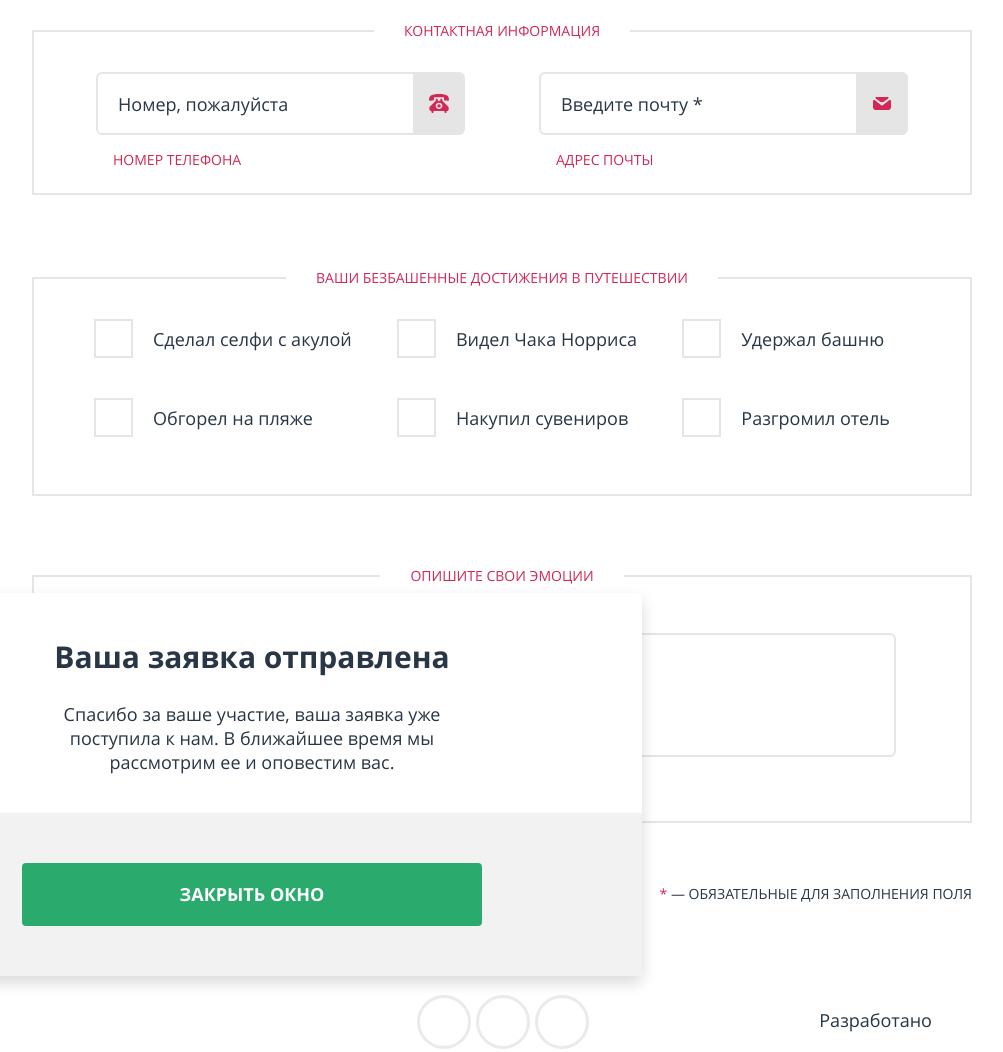
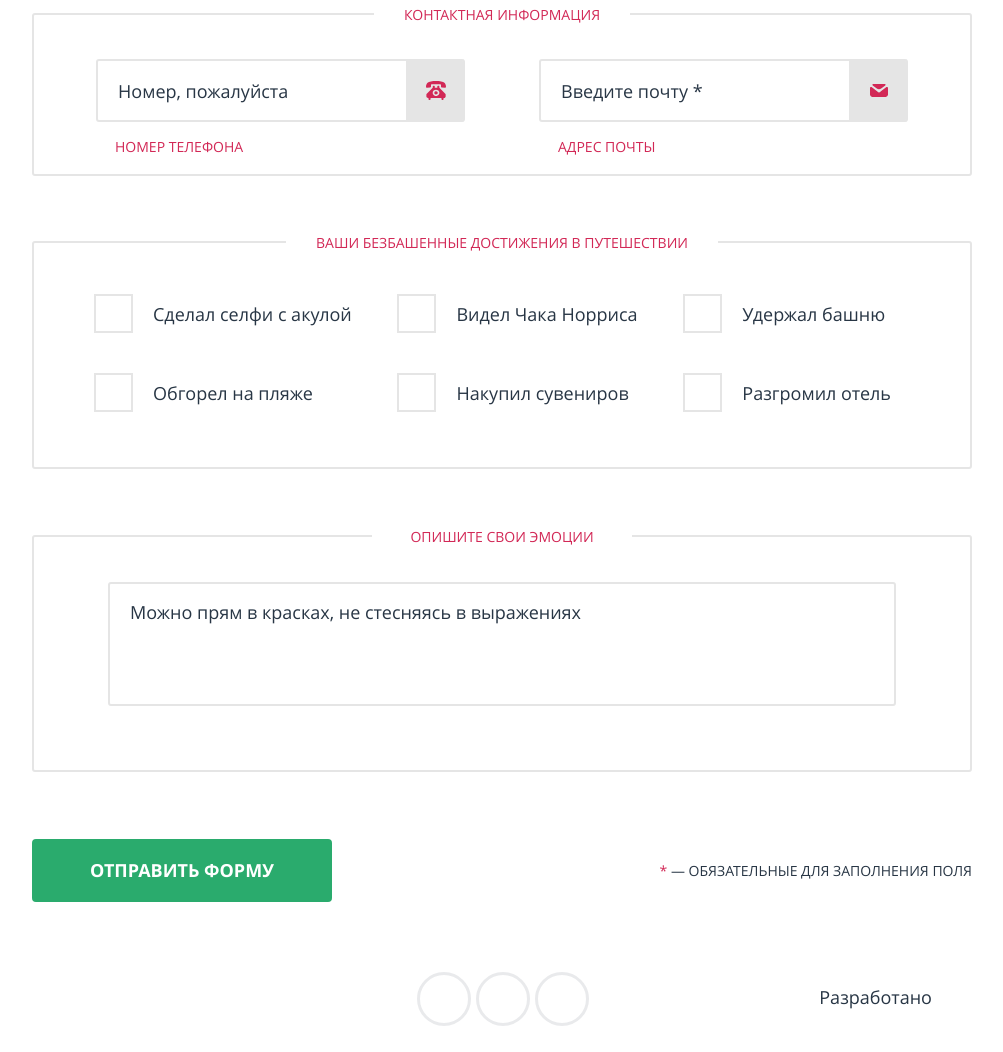
Before and after one commit to Goshak95/974579-pink-24, a website: page source/form.html in a window 1280 px wide. Shown: the part 1047-2099 px from the top of the page, without its empty margins (138-1141 px from the left). Drawn offline with nearby package versions, Linux system fonts and the light colour scheme; files that its build step writes are made by us from their sources.

Commit message:
реализует pixel perfect верстку планшетной версии страницы формы

```diff
--- a/source/form.html
+++ b/source/form.html
@@ -99,7 +99,7 @@
             <div class="form__container form__container--small form__container--highlighted">
               <div class="wrapper form__fieldset-wrapper">
                 <fieldset class="form__fieldset form__fieldset--app">
-                  <div class="form__legend form__legend--with-margin form__legend--app">С каким приложением путешествовали?</div>
+                  <div class="form__legend form__legend--app">С каким приложением путешествовали?</div>
                   <div class="form__field-group form__field-group--app">
                     <div class="form__field-wrapper form__field-wrapper--app">
                       <input type="radio" class="form__radio visually-hidden" name="app" id="ios">
@@ -141,7 +141,7 @@
             <div class="form__container form__container--highlighted">
               <div class="wrapper form__fieldset-wrapper">
                 <fieldset class="form__fieldset form__fieldset--achievements">
-                  <div class="form__legend form__legend--with-margin">Ваши безбашенные&#10;достижения в путешествии</div>
+                  <div class="form__legend form__legend--achivements">Ваши безбашенные&#10;достижения в путешествии</div>
                     <div class="form__field-group form__field-group--achievements">
                       <div class="form__field-wrapper form__field-wrapper--checkbox">
                         <input type="checkbox" class="form__checkbox visually-hidden" name="selfie" id="selfie">
@@ -174,8 +174,8 @@
           </div>
           <div class="form__container form__container--emotions">
             <div class="wrapper">
-              <fieldset class="form__fieldset">
-                <div class="form__legend">Опишите свои эмоции</div>
+              <fieldset class="form__fieldset form__fieldset--emotions">
+                <div class="form__legend form__legend--emotions">Опишите свои эмоции</div>
                 <textarea class="form__textarea" name="feedback" cols="30" rows="10" placeholder="Можно прям в красках, не стесняясь в выражениях"></textarea>
               </fieldset>
             </div>
@@ -241,7 +241,7 @@
         <button class="button button--submit modal__button" type="button">Ок</button>
       </div>
     </div>
-    <div class="modal modal--success">
+    <div class="modal modal--success visually-hidden">
       <div class="modal__wrapper">
         <p class="modal__title">Ваша заявка&#10;отправлена</p>
         <p class="modal__text">Спасибо за ваше участие, ваша заявка уже поступила к нам. В ближайшее время мы рассмотрим ее и&#10;оповестим вас.</p>
--- a/source/less/components/form-container.less
+++ b/source/less/components/form-container.less
@@ -3,7 +3,7 @@
   line-height: 30px;
 
   @media (min-width: @tablet-width) {
-    padding-bottom: 50px;
+    padding-bottom: 47px;
   }
 
   @media (min-width: @desktop-width) {
@@ -26,7 +26,7 @@
 
   @media (min-width: @tablet-width) {
     font-size: 18px;
-    padding: 94px 65px 76px 65px;
+    padding: 91px 65px 71px;
   }
 
   @media (min-width: @desktop-width) {
--- a/source/less/components/form.less
+++ b/source/less/components/form.less
@@ -31,7 +31,7 @@
   padding: 35px 0 42px;
 
   @media (min-width: @tablet-width) {
-    padding: 0 0 52px 0;
+    padding: 0 0 68px;
   }
 
   @media (min-width: @desktop-width) {
@@ -44,6 +44,7 @@
 
     @media (min-width: @tablet-width) {
       background-color: transparent;
+      padding: 0 0 66px;
     }
   }
 
@@ -67,10 +68,18 @@
 
   &--contacts {
     padding: 33px 0 42px;
+
+    @media (min-width: @tablet-width) {
+      padding: 0 0 65px;
+    }
   }
 
   &--emotions {
     padding: 37px 0 39px;
+
+    @media (min-width: @tablet-width) {
+      padding: 0 0 67px;
+    }
   }
 }
 
@@ -79,10 +88,23 @@
   border: none;
   margin: 0;
   padding: 0;
+  border-radius: 3px;
 
   @media (min-width: @tablet-width) {
     border: 2px solid @gray;
-    padding: 0 60px 54px 60px;
+    padding: 0 58px 54px;
+
+    &--contacts {
+      padding: 0 58px 31px;
+    }
+
+    &--achievements {
+      padding: 0 58px 52px;
+    }
+
+    &--emotions {
+      padding: 0 58px 40px;
+    }
   }
 
   @media (min-width: @desktop-width) {
@@ -166,14 +188,18 @@
       flex-direction: column;
       position: relative;
 
+      &:not(:last-child) {
+        margin-bottom: 30px;
+      }
+
       & .form__input {
-        margin-bottom: 10px;
+        margin-bottom: 8px;
         border-top-right-radius: 0;
         border-bottom-right-radius: 0;
       }
 
       & .form__label {
-        margin-left: 17px;
+        margin-left: 19px;
       }
     }
 
@@ -207,10 +233,10 @@
       content: "";
       background-color: @gray;
       border-right: 2px solid @gray;
-      border-radius: 6px;
+      border-radius: 3px;
       border-top-left-radius: 0;
       border-bottom-left-radius: 0;
-      width: 59px;
+      width: 68px;
       height: 63px;
       display: block;
       background-repeat: no-repeat;
@@ -241,7 +267,10 @@
 
   @media (min-width: @tablet-width) {
     margin-left: 0;
-    margin-right: 20px;
+    margin-right: 19px;
+    margin-bottom: 0;
+    position: relative;
+    top: 2px;
   }
 
   &--normal {
@@ -285,6 +314,12 @@
       background-color: @white;
       margin-right: 29px;
     }
+
+    @media (min-width: @tablet-width) {
+      &::before {
+        margin-right: 20px;
+      }
+    }
   }
 }
 
@@ -294,7 +329,7 @@
   font-size: 18px;
   font-family: inherit;
   border: 2px solid @gray;
-  border-radius: 6px;
+  border-radius: 3px;
   height: 63px;
 
   &::placeholder {
@@ -323,20 +358,18 @@
   @media (min-width: @tablet-width) {
     background-color: @white;
     padding: 0 30px;
-    margin: -10px auto 32px auto;
+    margin: -9px auto 32px auto;
     white-space: normal;
     width: fit-content;
-  }
-
-  &--with-margin {
-    @media (max-width: @mobile-width-only) {
-      margin-bottom: 37px;
-    }
   }
 
   &--contacts {
     @media (max-width: @mobile-width-only) {
       display: none;
+    }
+
+    @media (min-width: @tablet-width) {
+      margin-bottom: 35px;
     }
   }
 
@@ -345,7 +378,21 @@
 
     @media (min-width: @tablet-width) {
       padding: 0 25px;
-      margin-bottom: 0;
+      margin-bottom: 40px;
+    }
+  }
+
+  &--achivements {
+    margin-bottom: 37px;
+
+    @media (min-width: @tablet-width) {
+      margin-bottom: 40px;
+    }
+  }
+
+  &--emotions {
+    @media (min-width: @tablet-width) {
+      padding: 0 38px;
     }
   }
 }
@@ -409,7 +456,7 @@
   font-family: inherit;
   margin-top: 16px;
   border: 2px solid @gray;
-  border-radius: 6px;
+  border-radius: 3px;
   resize: none;
   line-height: 30px;
 
@@ -418,7 +465,8 @@
   }
 
   @media (min-width: @tablet-width) {
-    height: 189px;
+    height: 193px;
+    margin-top: 4px;
   }
 
   @media (min-width: @desktop-width) {
@@ -459,7 +507,7 @@
   margin-bottom: 34px;
 
   @media (min-width: @tablet-width) {
-    width: 296px;
+    width: 300px;
     margin-bottom: 0;
   }
 }
--- a/source/less/components/modal.less
+++ b/source/less/components/modal.less
@@ -18,6 +18,16 @@
     width: 460px;
     box-shadow: 0 7px 15px rgba(0, 1, 1, 0.15);
     margin: 0 auto;
+
+    &--error {
+      top: 909px;
+      left: calc(50% - 230px);
+    }
+
+    &--success {
+      top: 1383px;
+      left: calc(50% - 230px);
+    }
   }
 
   @media (min-width: @desktop-width) {
@@ -27,10 +37,10 @@
 
 .modal__wrapper {
   width: 100%;
-  padding: 38px 27px 0 27px;
+  padding: 38px 27px 0;
 
   @media (min-width: @tablet-width) {
-    padding: 44px 77px 0 77px;
+    padding: 41px 77px 0;
   }
 
   @media (min-width: @desktop-width) {
@@ -41,7 +51,7 @@
     padding: 38px 23px 0 23px;
 
     @media (min-width: @tablet-width) {
-      padding: 44px 82px 0 82px;
+      padding: 41px 80px 0;
     }
 
     @media (min-width: @desktop-width) {
@@ -51,8 +61,7 @@
 }
 
 .modal__title {
-  margin: 0;
-  margin-bottom: 25px;
+  margin: 0 0 25px;
   font-size: 18px;
   font-weight: 700;
 
@@ -60,6 +69,7 @@
     font-size: 30px;
     line-height: 40px;
     white-space: pre-line;
+    margin: 0 0 22px;
   }
 
   @media (min-width: @desktop-width) {
@@ -88,7 +98,7 @@
     margin-bottom: 41px;
 
     @media (min-width: @tablet-width) {
-      margin-bottom: 35px;
+      margin-bottom: 34px;
     }
 
     @media (min-width: @desktop-width) {
--- a/source/less/components/promo.less
+++ b/source/less/components/promo.less
@@ -90,8 +90,8 @@
     line-height: 32.68px;
 
     @media (min-width: @tablet-width) {
-      padding-top: 176px;
-      padding-bottom: 74px;
+      padding-top: 177px;
+      padding-bottom: 59px;
       padding-right: 0;
       font-size: 50px;
       line-height: 68.09px;
```
